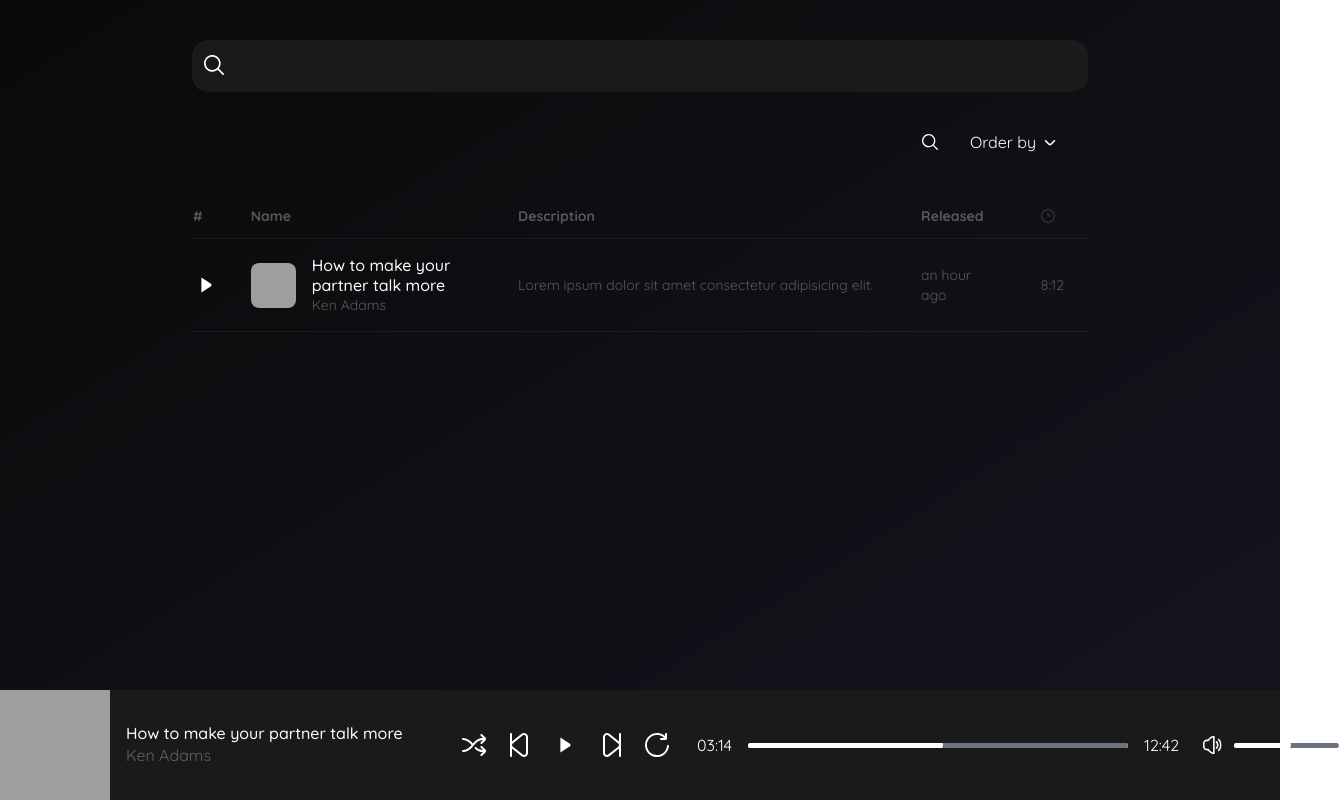
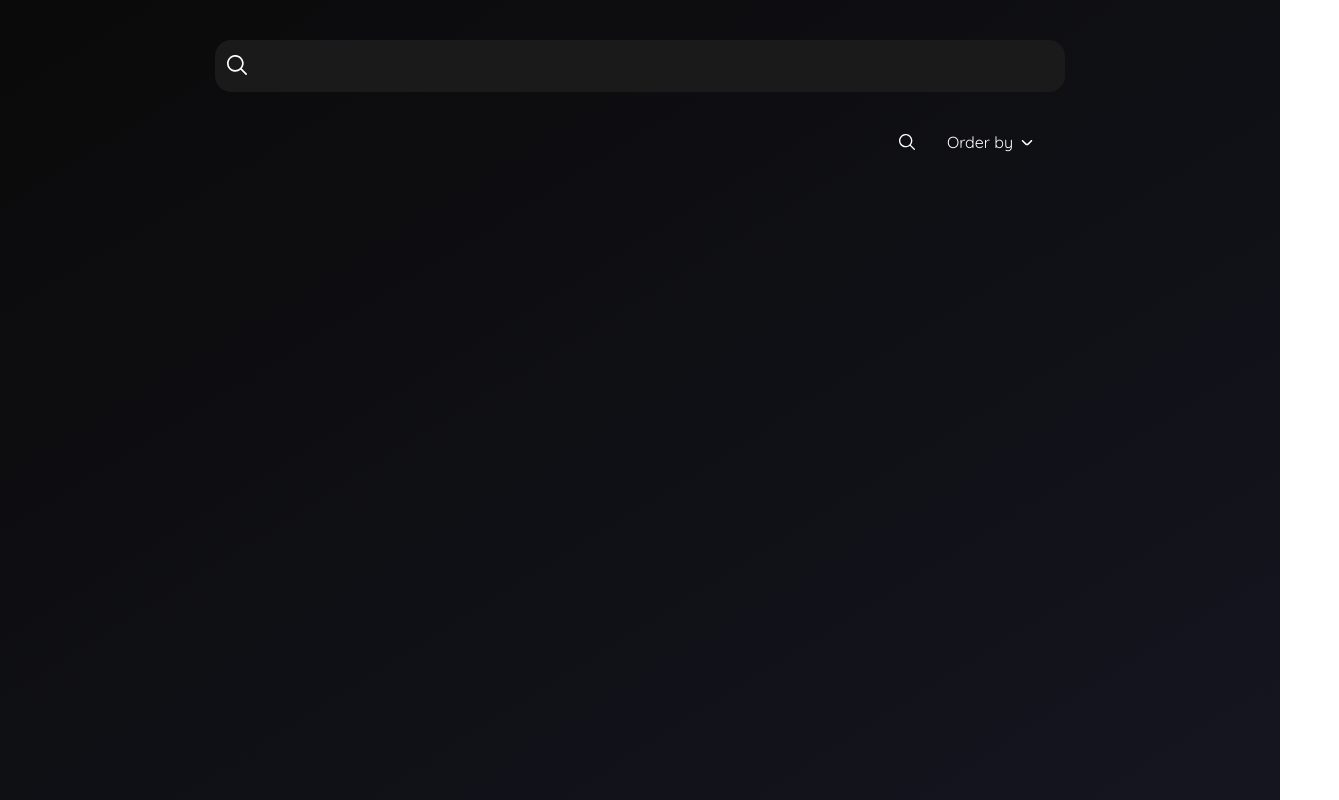
Before and after one commit to donidhernandez/itunes-player, a React (Create React App) app: page / in a window 1280 px wide. Shown: the whole page, 1339 px wide, since content can reach past the window. Built offline with nearby package versions, Linux system fonts and the light colour scheme; grey boxes are pictures that could not be loaded.

Commit message:
refactor(refactor-search): refactor and solve the bugs in the search process

```diff
--- a/src/App.tsx
+++ b/src/App.tsx
@@ -1,12 +1,11 @@
 import { Toaster } from 'sonner'
-import AudioPlayer from './components/AudioPlayer'
 import OrderBySelect from './components/OrderBySelect'
 import PodcastList from './components/PodcastList'
 import SearchBar from './components/SearchBar'
 
 function App() {
     return (
-        <main className="h-screen bg-gradient-to-br from-slate-800 to-dark-900 flex flex-col items-center">
+        <main className="h-full min-h-screen pb-44 bg-gradient-to-br from-slate-800 to-dark-900 flex flex-col items-center">
             <section className="max-w-4xl pt-10">
                 <SearchBar />
                 <section className="flex justify-end pt-10">
@@ -15,7 +14,7 @@ function App() {
                 <PodcastList />
             </section>
 
-            <AudioPlayer />
+            {/* <AudioPlayer /> */}
             <Toaster richColors closeButton duration={3000} />
         </main>
     )
--- a/src/components/AudioPlayer/SoundDetails/index.tsx
+++ b/src/components/AudioPlayer/SoundDetails/index.tsx
@@ -1,4 +1,7 @@
 interface ISoundDetails {
+    artistName?: string
+    podcastName?: string
+    podcastImage?: string
     imageStyles?: {
         height: string
         width: string
@@ -9,18 +12,24 @@ interface ISoundDetails {
     }
 }
 
-const SoundDetails = ({ imageStyles, containerStyles }: ISoundDetails) => {
+const SoundDetails = ({
+    artistName,
+    podcastImage,
+    podcastName,
+    imageStyles,
+    containerStyles,
+}: ISoundDetails) => {
     return (
         <section
             className="flex items-center gap-4  max-w-full"
             style={containerStyles ?? { minWidth: '450px' }}
         >
-            <img src="https://picsum.photos/110/" style={imageStyles} />
+            <img src={podcastImage} style={imageStyles} />
             <div>
                 <h3 className="text-white font-medium text-base leading-5">
-                    How to make your partner talk more
+                    {podcastName}
                 </h3>
-                <p className="text-white opacity-30">Ken Adams</p>
+                <p className="text-white opacity-30">{artistName}</p>
             </div>
         </section>
     )
--- a/src/components/PodcastList/index.tsx
+++ b/src/components/PodcastList/index.tsx
@@ -1,8 +1,12 @@
+import { usePodcastsContext } from '../../context/Podcasts'
+import { type Podcast } from '../../types'
 import SoundDetails from '../AudioPlayer/SoundDetails'
 import ClockIcon from '../Icons/ClockIcon'
 import PlayButton from '../PlayButton'
 
 const PodcastList = () => {
+    const { podcasts } = usePodcastsContext()
+
     const buttonStyles = {
         playButton: {
             height: '30px',
@@ -27,6 +31,8 @@ const PodcastList = () => {
     }
 
     return (
+        podcasts &&
+        podcasts.length > 0 && (
             <div className="relative overflow-x-auto mt-10">
                 <table className="w-full text-left">
                     <thead className="bg-transparent text-sm font-semibold text-white opacity-30 border-b border-white border-opacity-5">
@@ -49,16 +55,24 @@ const PodcastList = () => {
                         </tr>
                     </thead>
                     <tbody>
-                    <tr className="text-sm bg-transparent border-b border-white border-opacity-5">
+                        {podcasts.map((podcast: Podcast) => (
+                            <tr
+                                key={podcast.trackId}
+                                className="text-sm bg-transparent border-b border-white border-opacity-5"
+                            >
                                 <td>
                                     <PlayButton {...buttonStyles} />
                                 </td>
                                 <td className="px-6 py-4">
-                            <SoundDetails {...soundDetailsStyles} />
+                                    <SoundDetails
+                                        artistName={podcast.artistName}
+                                        podcastImage={podcast.artworkUrl60}
+                                        podcastName={podcast.collectionName}
+                                        {...soundDetailsStyles}
+                                    />
                                 </td>
                                 <td className="px-6 py-4 text-white opacity-30 truncate">
-                            Lorem ipsum dolor sit amet consectetur adipisicing
-                            elit.
+                                    {podcast.primaryGenreName}
                                 </td>
                                 <td className="px-6 py-4 text-white opacity-30">
                                     an hour ago
@@ -67,10 +81,12 @@ const PodcastList = () => {
                                     8:12
                                 </td>
                             </tr>
+                        ))}
                     </tbody>
                 </table>
             </div>
         )
+    )
 }
 
 export default PodcastList
--- a/src/components/SearchBar/index.tsx
+++ b/src/components/SearchBar/index.tsx
@@ -1,4 +1,4 @@
-import { useEffect } from 'react'
+import { useEffect, useState } from 'react'
 import { usePodcastsContext } from '../../context/Podcasts'
 import useDebounce from '../../services/hooks/useDebounce'
 import SearchIcon from '../Icons/SearchIcon'
@@ -6,30 +6,30 @@ import searchPodcasts from '../../services/queries/searchPodcast'
 import { toast } from 'sonner'
 
 const SearchBar = () => {
-    const { searchTerm, updateSearchTerm, updatePodcasts } =
-        usePodcastsContext()
+    const [searchTerm, setSearchTerm] = useState(null)
+    const { updatePodcasts } = usePodcastsContext()
 
     const debouncedSearch = useDebounce(searchTerm, 500)
-
     const handleSearchPodcasts = async () => {
-        if (debouncedSearch && debouncedSearch.length > 2) {
+        updatePodcasts([])
+        if (debouncedSearch) {
             const podcastsResponse = await searchPodcasts(debouncedSearch)
             updatePodcasts(podcastsResponse.results)
         }
     }
 
     const handleSetSearchTerm = (e: { target: { value: string } }) => {
-        updateSearchTerm(e.target.value)
+        setSearchTerm(e.target.value)
     }
 
     useEffect(() => {
         handleSearchPodcasts().catch((error) => {
             toast.error(error.message)
         })
-    }, [searchTerm])
+    }, [debouncedSearch, searchTerm])
 
     return (
-        <section className="relative min-w-[822px] max-h-[50px]">
+        <section className="relative min-w-[850px] max-h-[50px]">
             <div className="absolute inset-y-0 left-0 flex items-center pl-3 pointer-events-none">
                 <SearchIcon />
             </div>
--- a/src/context/Podcasts/provider.tsx
+++ b/src/context/Podcasts/provider.tsx
@@ -7,25 +7,18 @@ interface IPodcastsProvider {
 }
 
 const PodcastsProvider = ({ children }: IPodcastsProvider) => {
-    const [searchTerm, setSearchTerm] = useState('')
-    const [podcasts, setPodCasts] = useState([])
-
-    const updateSearchTerm = (value: string) => {
-        setSearchTerm(value)
-    }
+    const [podcasts, setPodcasts] = useState([])
 
     const updatePodcasts = (podcastList: Podcast[]) => {
-        setPodCasts(podcastList)
+        setPodcasts(podcastList)
     }
 
     const memoedValue = useMemo(() => {
         return {
-            searchTerm,
             podcasts,
-            updateSearchTerm,
             updatePodcasts,
         }
-    }, [searchTerm, podcasts])
+    }, [podcasts, updatePodcasts])
 
     return (
         <PodcastsContext.Provider value={memoedValue}>
--- a/src/services/hooks/useDebounce.tsx
+++ b/src/services/hooks/useDebounce.tsx
@@ -1,6 +1,6 @@
 import { useEffect, useState } from 'react'
 
-const useDebounce = (value?: string, timeout?: number) => {
+const useDebounce = (value: string, timeout: number) => {
     const [debouncedValue, setDebouncedValue] = useState(value)
 
     useEffect(() => {
--- a/src/services/queries/searchPodcast.ts
+++ b/src/services/queries/searchPodcast.ts
@@ -2,6 +2,7 @@ import FetchError from '../errors/FetchError'
 
 const searchPodcasts = async (term: string) => {
     try {
+        console.log(term)
         const response = await fetch(
             `${process.env.REACT_APP_SECRET_ITUNES_API_URL}/search?term=${term}&entity=podcast`
         )
```
Lines whose indentation alone changed are shown as unchanged.
